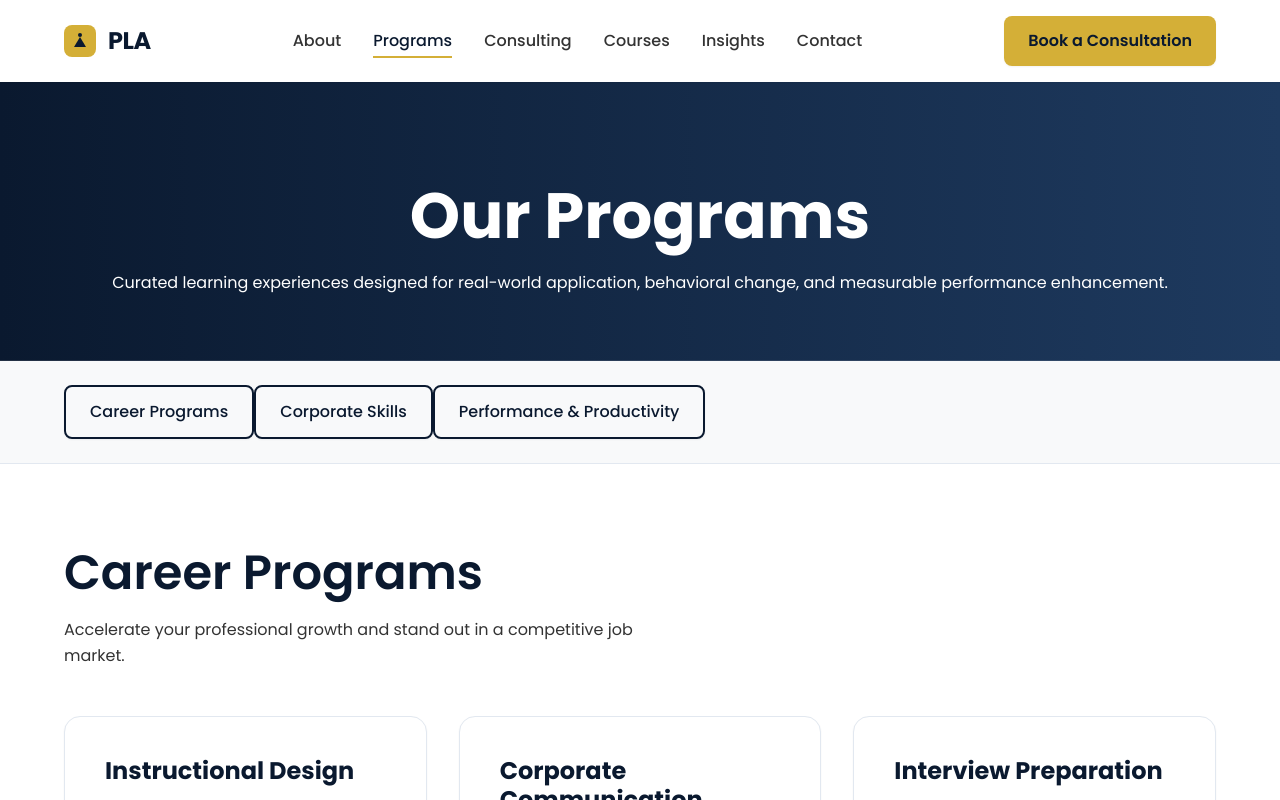
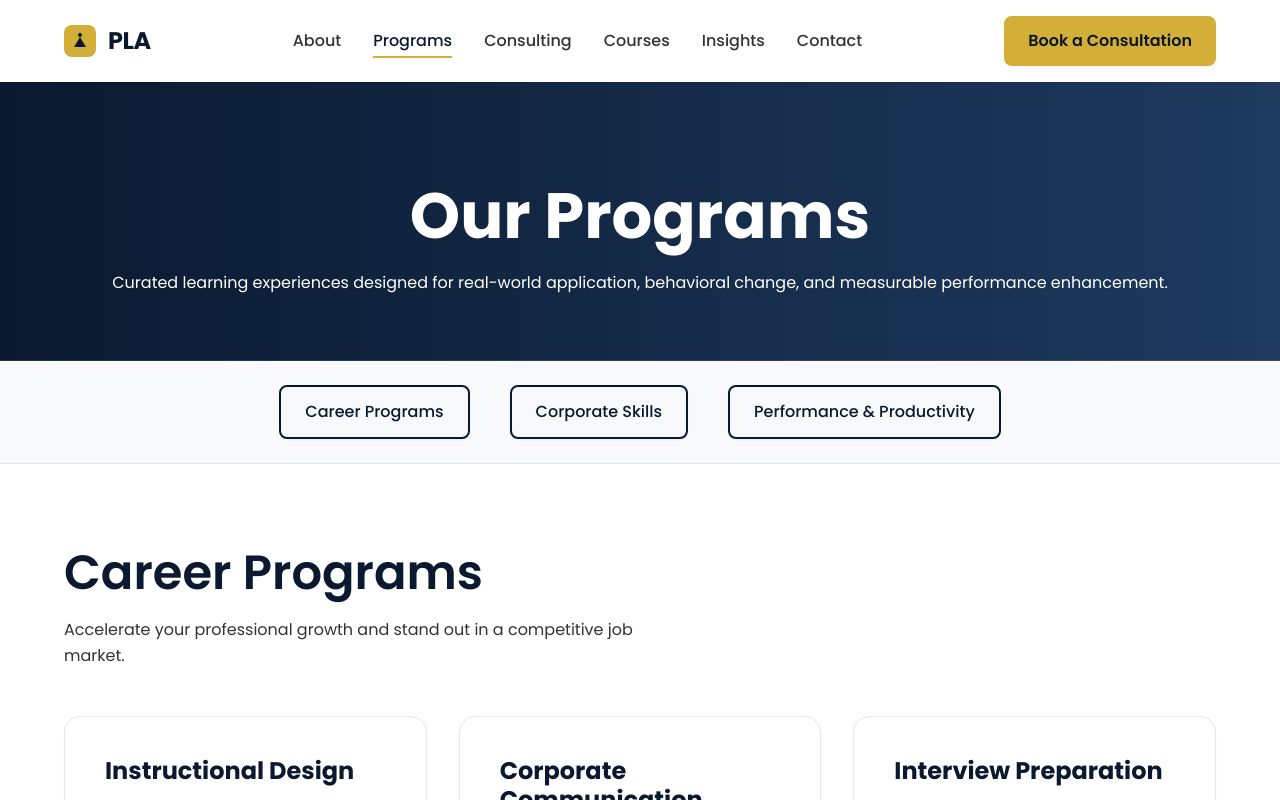
Before and after one commit to saurabhsaini789/saini-academy, a Next.js app: page /saini-academy/programs in a window 1280 px wide. Shown: the top 800 px of the page. Built offline with nearby package versions, Linux system fonts and the light colour scheme.

Commit message:
Fix gap between program category buttons

```diff
--- a/src/app/globals.css
+++ b/src/app/globals.css
@@ -129,6 +129,16 @@ button {
 
 .text-accent {
   color: var(--color-accent);
+}
+
+.flex-center {
+  display: flex;
+  align-items: center;
+  justify-content: center;
+}
+
+.flex-wrap {
+  flex-wrap: wrap;
 }
 
 .heading-lg {
```
